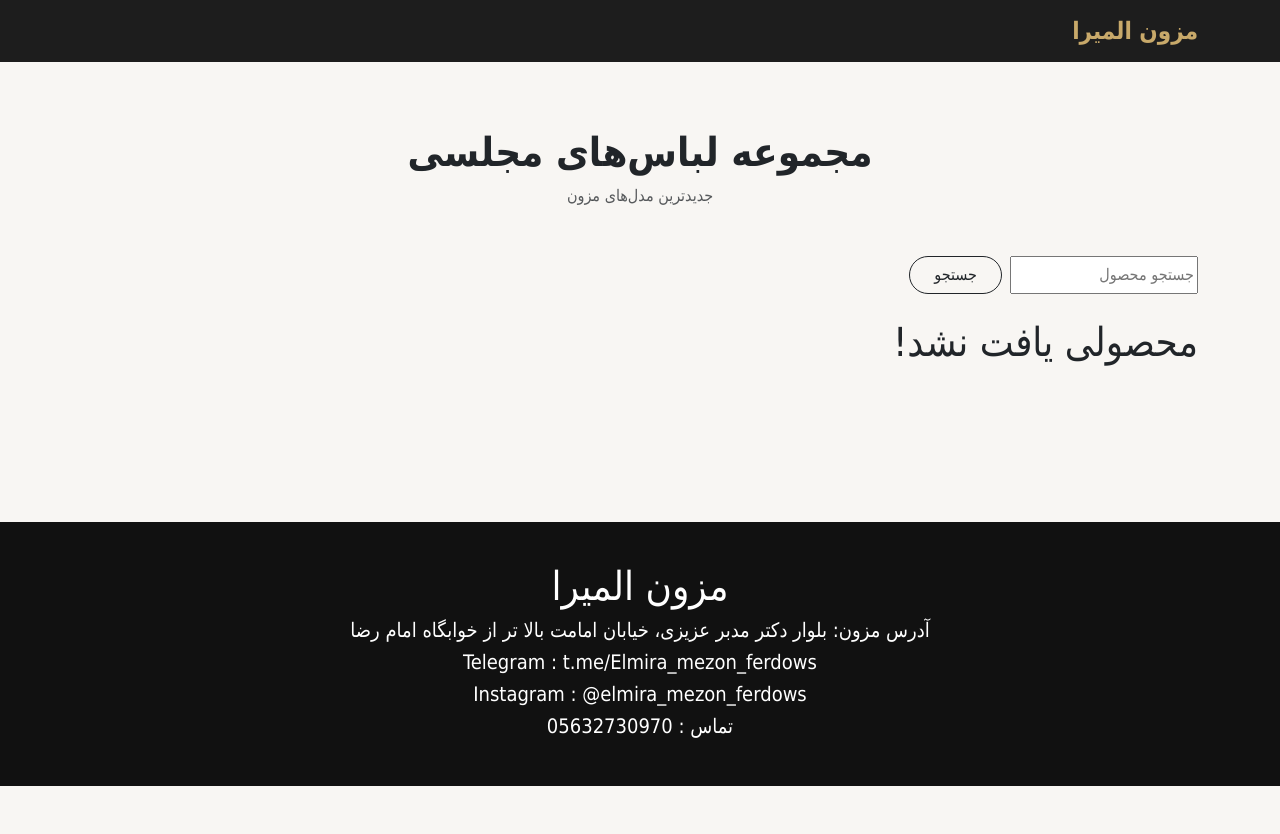
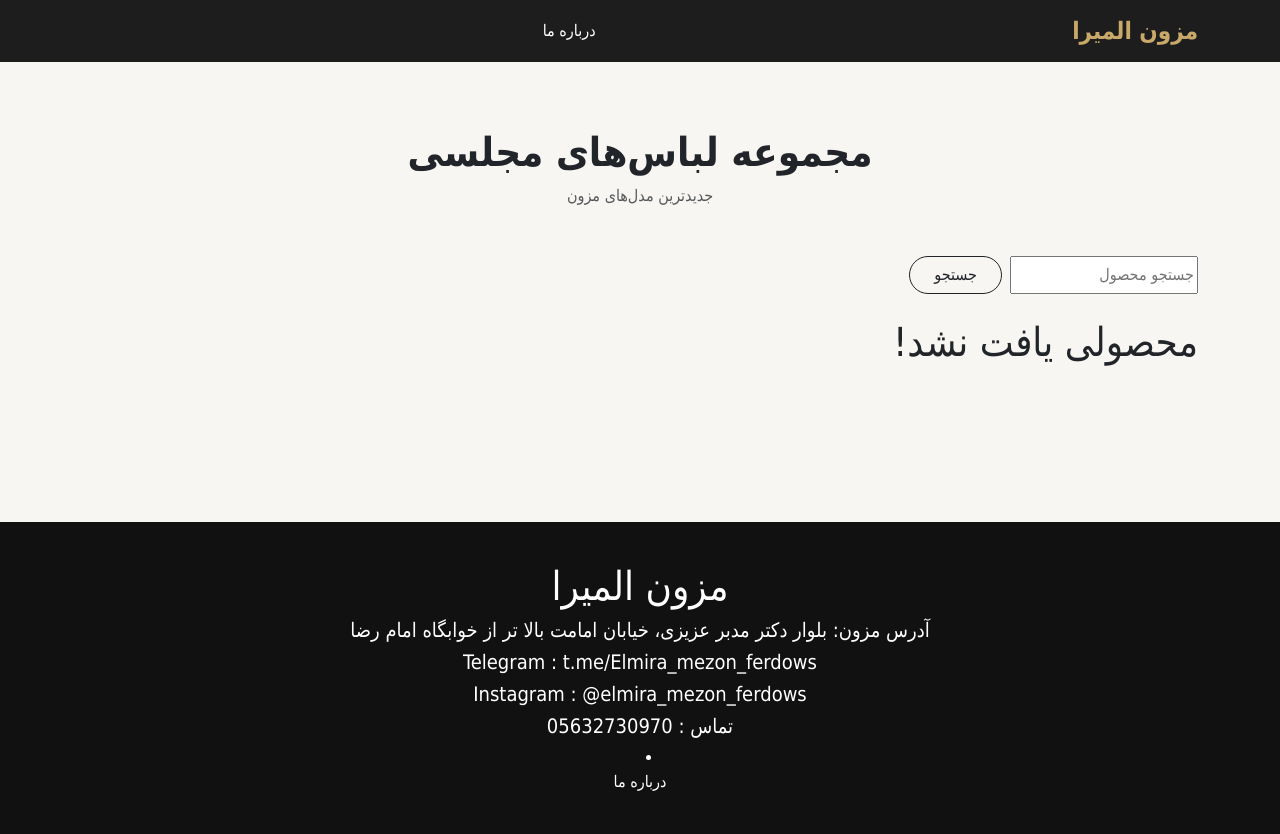
Before and after one commit to realhesam04/Mezon-Elmira, a Django app: page /products/ in a window 1280 px wide. Before the commit the page ends 786 px from the top, so only its background shows below. Run offline with Django 5.2, Linux system fonts and the light colour scheme; data that the repository does not hold is empty.

Commit message:
add about_us url to template

```diff
--- a/templates/_base.html
+++ b/templates/_base.html
@@ -108,6 +108,14 @@
             </li>
 
             {% endfor %}
+        <li class="nav-item">
+
+        <a class="nav-link"
+            href="{% url 'about_us' %}">
+            درباره ما
+        </a>
+
+        </li>
 
         </ul>
 
@@ -140,6 +148,14 @@
     <h5> Telegram : t.me/Elmira_mezon_ferdows </h5>
     <h5> Instagram : @elmira_mezon_ferdows </h5>
     <h5> تماس : 05632730970 </h5>
+    <li class="nav-item">
+
+        <a class="nav-link"
+            href="{% url 'about_us' %}">
+            درباره ما
+        </a>
+
+    </li>
 
 </div>
 
```
